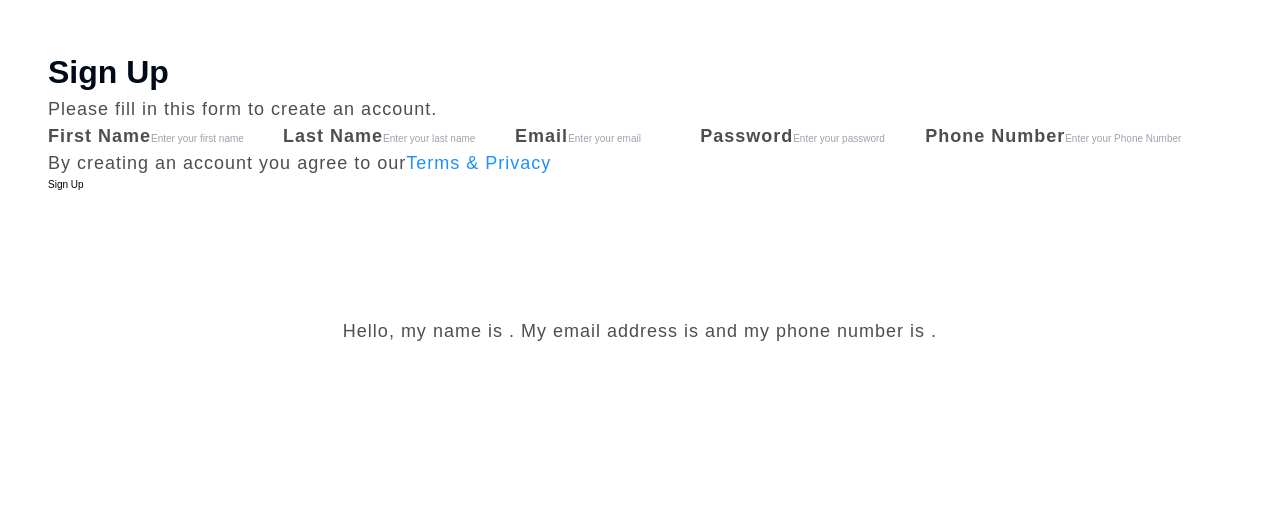
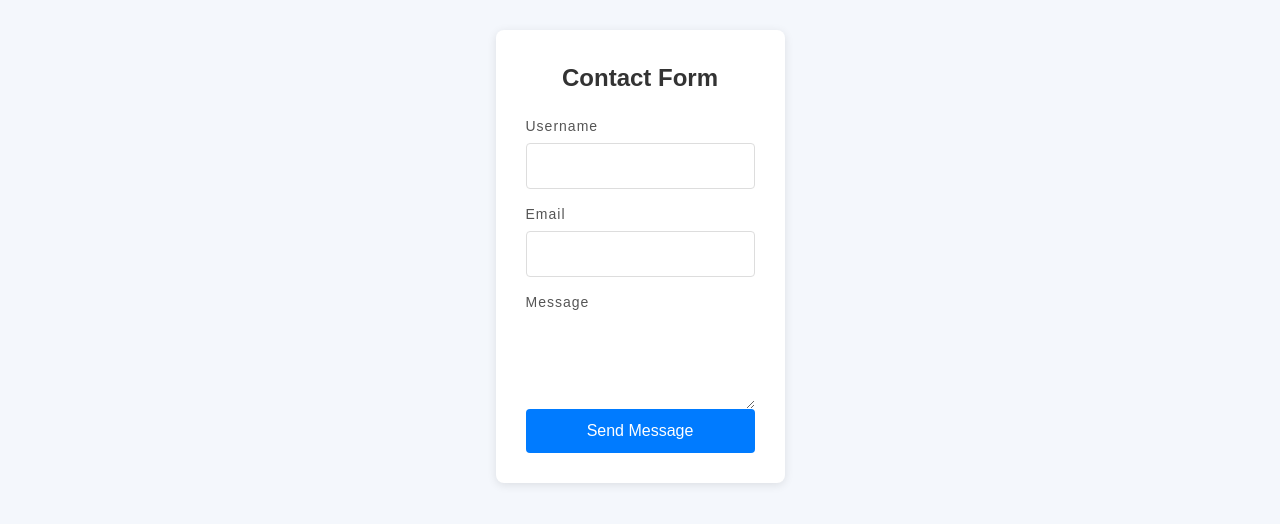
Before and after one commit to HarshUpadhyay518/ReactSeries, a React (Vite) app in the folder my-app/: page / in a window 1280 px wide. Shown: the part 144-668 px from the top of the page. Built offline with nearby package versions, Linux system fonts and the light colour scheme.

Commit message:
Initial Commit

```diff
--- a/my-app/src/App.jsx
+++ b/my-app/src/App.jsx
@@ -7,7 +7,9 @@
 // import { DerivedState } from './components/derivedState';
 // import './components/EV.css';
 // import './index.css';
-import { RegistrationForm } from './components/hooks/RegistrationForm';
+import { ContactForm } from './components/PracticeForm/ContactForm';
+// import { LoginForm } from './components/PracticeForm/LoginForm';
+// import { RegistrationForm } from './components/hooks/RegistrationForm';
 // import { ShortCircuitExample } from './components/ShortCircuitEvaluation';
 // import { LiftingState } from './components/LiftStateUp';
 // import { ToggleSwitch } from './projects/ToggleSwitch/ToggleSwitch';
@@ -31,7 +33,9 @@ export const App = () =>{
       {/* <Todo/> */}
       {/* <ShortCircuitExample/> */}
 
-      <RegistrationForm/>
+      {/* <RegistrationForm/> */}
+      {/* <LoginForm/> */}
+      <ContactForm/>
 
   {/* // return <Profile/>; */}
     </section>
--- /dev/null
+++ b/my-app/src/components/PracticeForm/ContactForm.jsx
@@ -0,0 +1,47 @@
+import { useState } from 'react';
+import './login.css';
+export const ContactForm =() =>{
+    const[username,setUsername] = useState("");
+    const[email,setEmail] = useState("");
+    const[message,setMessage] = useState("");
+
+    const handleFormSubmit = (e) =>{
+        e.preventDefault();
+
+        const loginData = {
+            username,
+            email,
+            message
+        }
+        console.log(loginData);
+
+    };
+
+    return(
+        <>
+        <div className="container">
+            <div className="card">
+                <h1>Contact Form</h1>
+                <form onSubmit={handleFormSubmit}>
+                    <label htmlFor="username">Username</label>
+                    <input type="text" name="username" required autoComplete="off" value={username} onChange={(e) =>setUsername(e.target.value)}/>
+
+                    <label htmlFor="email">Email</label>
+                    <input type="email" name="email" required autoComplete="off" value={email} onChange={(e) =>setEmail(e.target.value)}/>
+
+                    <label htmlFor="message">Message</label>
+                    <textarea
+                        type="password"
+                        name="message"
+                        required autoComplete="off"
+                        rows="6"
+                        value={message} onChange={(e) =>setMessage(e.target.value)}>
+                    </textarea>
+
+                    <button type="submit">Send Message</button>
+                </form>
+            </div>
+        </div>
+        </>
+    );
+};
--- /dev/null
+++ b/my-app/src/components/PracticeForm/LoginForm.jsx
@@ -0,0 +1,37 @@
+import { useState } from "react";
+// import './login.css';
+
+export const LoginForm = () =>{
+    const[username,setUsername] = useState("");
+    const[password,setPassword] = useState("");
+
+    const handleFormSubmit =(e) =>{
+        e.preventDefault();
+
+        const loginData = {
+            username,
+            password
+        };
+
+        console.log(loginData);
+    };
+
+    return(
+        <>
+        <div className="container">
+            <div className="card">
+                <h1>Login Form</h1>
+                <form onSubmit={handleFormSubmit}>
+                    <label htmlFor="username">Username</label>
+                    <input type="text" name="username" required autoComplete="off" value={username} onChange={(e)=>setUsername(e.target.value)}/>
+
+                    <label htmlFor="password">Password</label>
+                    <input type="password" name="password" required autoComplete="off" value={password} onChange={(e)=>setPassword(e.target.value)}/>
+
+                    <button type="submit">Login</button>
+                </form>
+            </div>
+        </div>
+        </>
+    );
+};
--- /dev/null
+++ b/my-app/src/components/PracticeForm/login.css
@@ -0,0 +1,92 @@
+/* Global Styles */
+* {
+    margin: 0;
+    padding: 0;
+    box-sizing: border-box;
+    font-family: Arial, sans-serif;
+}
+
+/* Container */
+.container {
+    display: flex;
+    justify-content: center;
+    align-items: center;
+    height: 100vh;
+    background-color: #f4f7fc;
+}
+
+/* Card */
+.card {
+    background-color: #fff;
+    padding: 30px;
+    border-radius: 8px;
+    box-shadow: 0 2px 10px rgba(0, 0, 0, 0.1);
+    width: 100%;
+    max-width: 400px;
+    text-align: center;
+}
+
+/* Heading */
+.card h1 {
+    font-size: 24px;
+    color: #333;
+    margin-bottom: 20px;
+}
+
+/* Form */
+form {
+    display: flex;
+    flex-direction: column;
+}
+
+/* Label */
+label {
+    font-size: 14px;
+    color: #555;
+    margin-bottom: 6px;
+    text-align: left;
+}
+
+/* Input Fields */
+input[type="text"],
+input[type="email"] {
+    padding: 10px;
+    margin-bottom: 15px;
+    border: 1px solid #ddd;
+    border-radius: 4px;
+    font-size: 16px;
+    outline: none;
+    transition: border-color 0.3s;
+}
+
+input[type="text"]:focus,
+input[type="email"]:focus {
+    border-color: #007bff;
+}
+
+/* Button */
+button[type="submit"] {
+    padding: 10px;
+    background-color: #007bff;
+    color: #fff;
+    border: none;
+    border-radius: 4px;
+    font-size: 16px;
+    cursor: pointer;
+    transition: background-color 0.3s;
+}
+
+button[type="submit"]:hover {
+    background-color: #0056b3;
+}
+
+/* Responsive Styles */
+@media (max-width: 480px) {
+    .container {
+        padding: 10px;
+    }
+
+    .card {
+        padding: 20px;
+    }
+}
```
